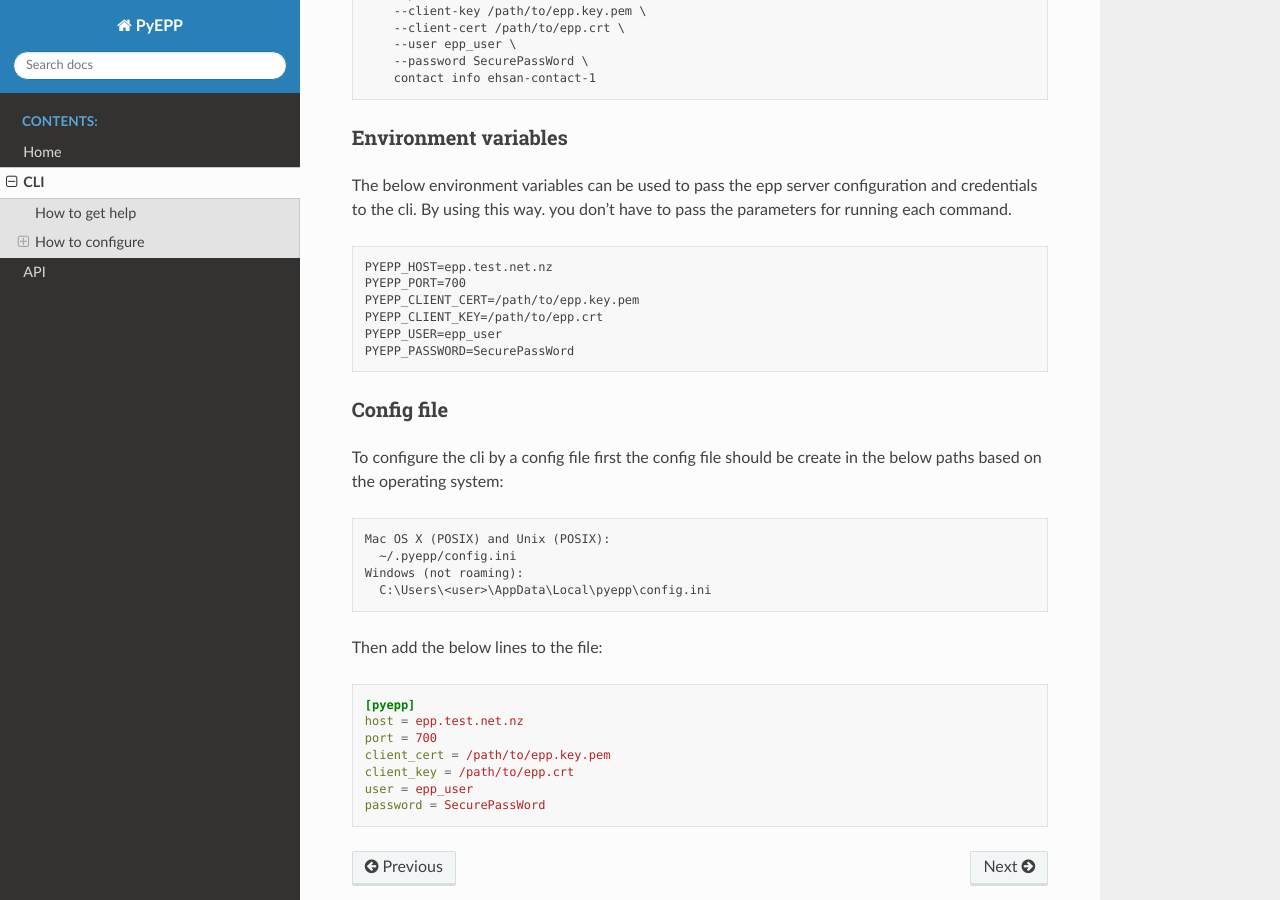
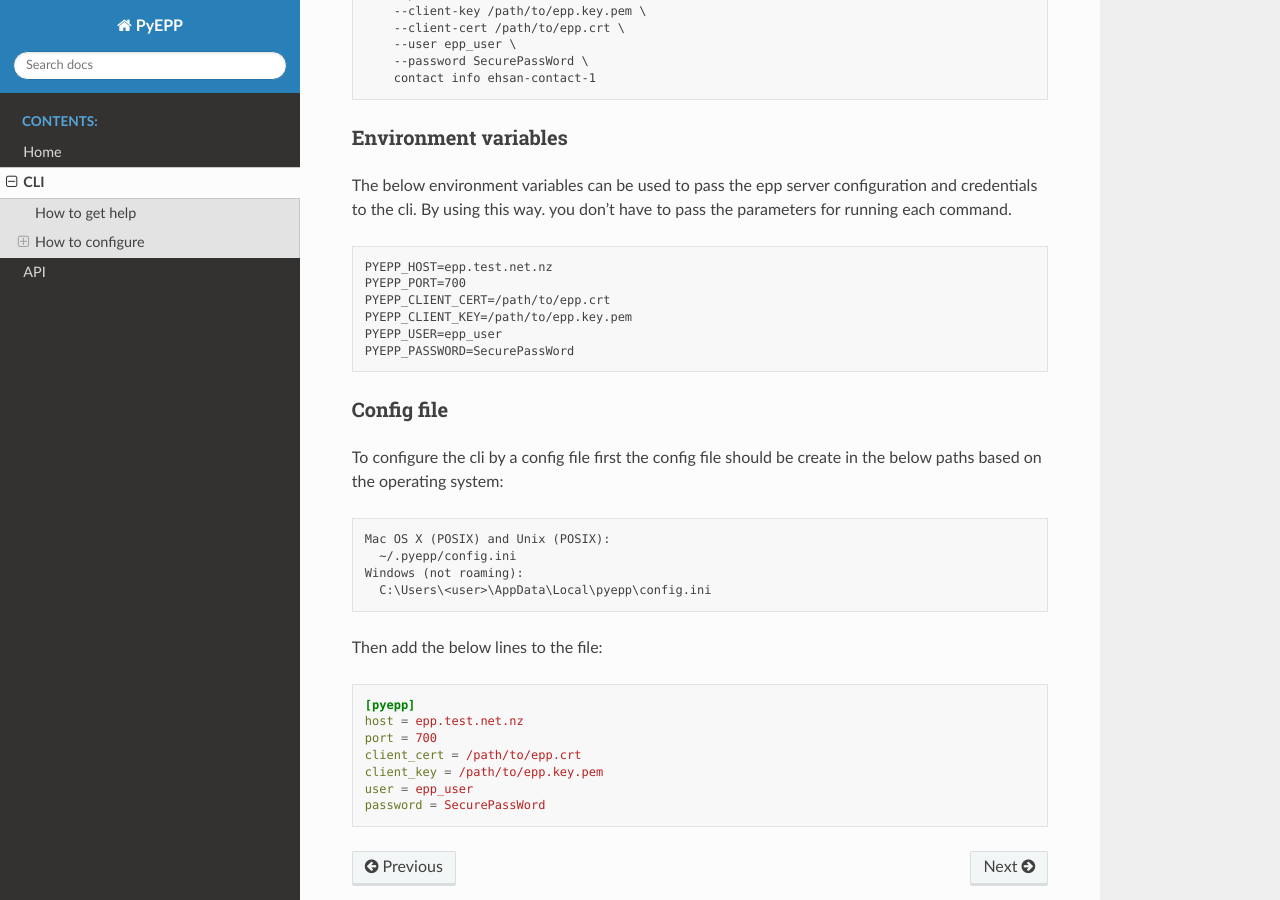
Before and after one commit to InternetNZ/pyepp, a Sphinx documentation site: the page built from docs/cli.rst, in a window 1280 px wide and 900 px high, scrolled down 1694 px. Built offline with Sphinx 7.4.7 and the Read the Docs theme 2.0.0, drawn with Linux system fonts in a browser that asks for light colours.

```diff
--- a/docs/cli.rst
+++ b/docs/cli.rst
@@ -100,8 +100,8 @@ this way. you don't have to pass the parameters for running each command.
 
     PYEPP_HOST=epp.test.net.nz
     PYEPP_PORT=700
-    PYEPP_CLIENT_CERT=/path/to/epp.key.pem
-    PYEPP_CLIENT_KEY=/path/to/epp.crt
+    PYEPP_CLIENT_CERT=/path/to/epp.crt
+    PYEPP_CLIENT_KEY=/path/to/epp.key.pem
     PYEPP_USER=epp_user
     PYEPP_PASSWORD=SecurePassWord
 
@@ -124,7 +124,7 @@ Then add the below lines to the file:
     [pyepp]
     host = epp.test.net.nz
     port = 700
-    client_cert = /path/to/epp.key.pem
-    client_key = /path/to/epp.crt
+    client_cert = /path/to/epp.crt
+    client_key = /path/to/epp.key.pem
     user = epp_user
     password = SecurePassWord
```
